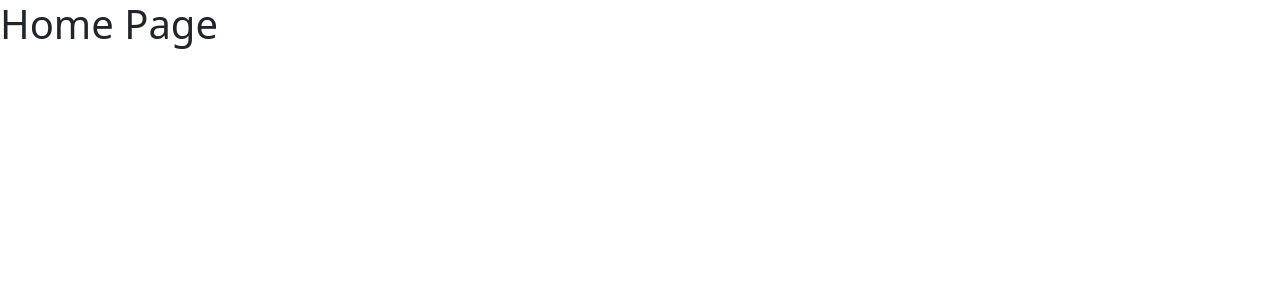
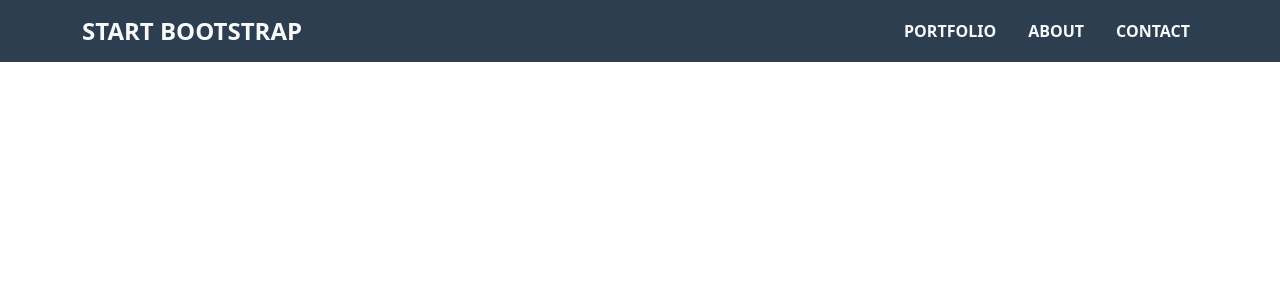
Before and after one commit to naila-saleh/startboostrap_react, a React (Vite) app: page / in a window 1280 px wide. Shown: the top 300 px of the page. Built offline with nearby package versions, Linux system fonts and the light colour scheme.

Commit message:
add navbar component

```diff
--- a/src/App.jsx
+++ b/src/App.jsx
@@ -1,5 +1,7 @@
+import Navbar from "./components/navbar/Navbar.jsx";
+
 export default function App(){
     return <>
-        <h1>Home Page</h1>
+        <Navbar />
     </>;
 }
--- /dev/null
+++ b/src/components/navbar/Navbar.jsx
@@ -0,0 +1,29 @@
+import React from 'react'
+import style from './navbar.module.css'
+
+export default function Navbar() {
+    return (
+        <nav className={`navbar navbar-expand-lg py-2 ${style.navbar} `}>
+            <div className="container">
+                <a className="navbar-brand text-uppercase text-light fw-bolder fs-4" href="#">Start Bootstrap</a>
+                <button className="navbar-toggler" type="button" data-bs-toggle="collapse" data-bs-target="#navbarNav"
+                        aria-controls="navbarNav" aria-expanded="false" aria-label="Toggle navigation">
+                    <span className="navbar-toggler-icon text-light"></span>
+                </button>
+                <div className="collapse navbar-collapse flex-grow-0" id="navbarNav">
+                    <ul className="navbar-nav gap-3">
+                        <li className="nav-item">
+                            <a className="nav-link text-light text-uppercase fw-bolder active" aria-current="page" href="#">Portfolio</a>
+                        </li>
+                        <li className="nav-item">
+                            <a className="nav-link text-light text-uppercase fw-bolder" href="#">About</a>
+                        </li>
+                        <li className="nav-item">
+                            <a className="nav-link text-light text-uppercase fw-bolder" href="#">Contact</a>
+                        </li>
+                    </ul>
+                </div>
+            </div>
+        </nav>
+    )
+}
--- /dev/null
+++ b/src/components/navbar/navbar.module.css
@@ -0,0 +1,4 @@
+.navbar{
+    background-color: var(--main-color);
+    color: var(--tertiary-color);
+}
--- a/src/index.css
+++ b/src/index.css
@@ -0,0 +1,5 @@
+:root{
+    --main-color: #2C3E50;
+    --secondary-color: #1ABC9C;
+    --tertiary-color: #FFFFFF;
+}
```
